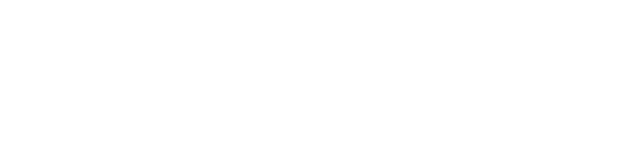
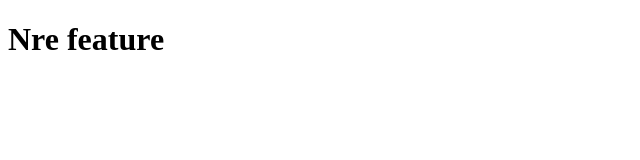
Before and after one commit to harichandra811/crap-portfolio, a plain HTML site: page index.html in a window 1280 px wide. Shown: the whole page, without its empty margins (0-640 px from the left). Drawn offline with Linux system fonts and the light colour scheme.

Commit message:
added new feature

```diff
--- a/index.html
+++ b/index.html
@@ -4,6 +4,7 @@
   <meta charset="UTF-8">
   <meta name="viewport" content="width=device-width, initial-scale=1.0">
   <title>crap-portfolio</title>
+  <h1>Nre feature</h1>
 </head>
 <body>
 
```
